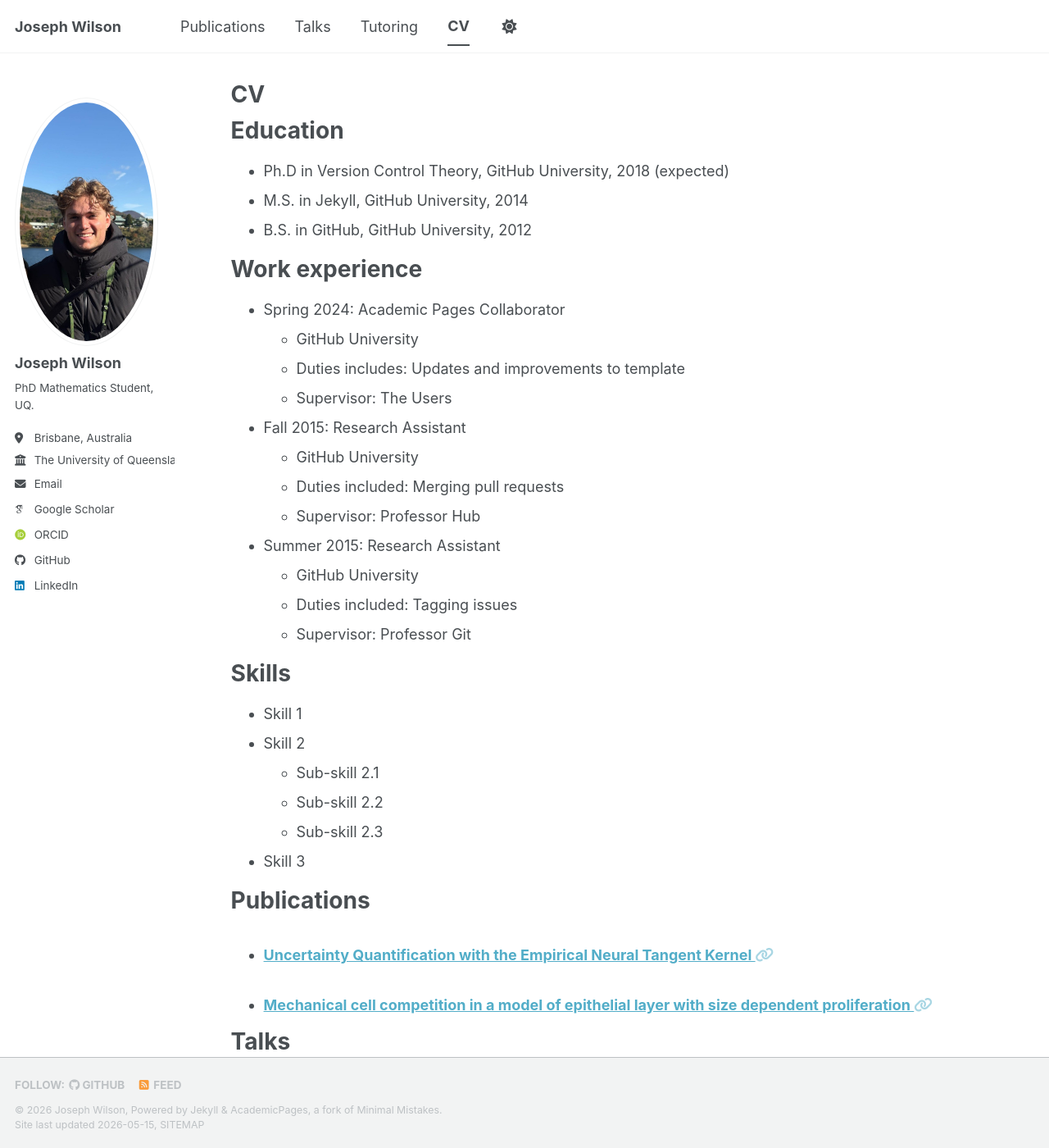
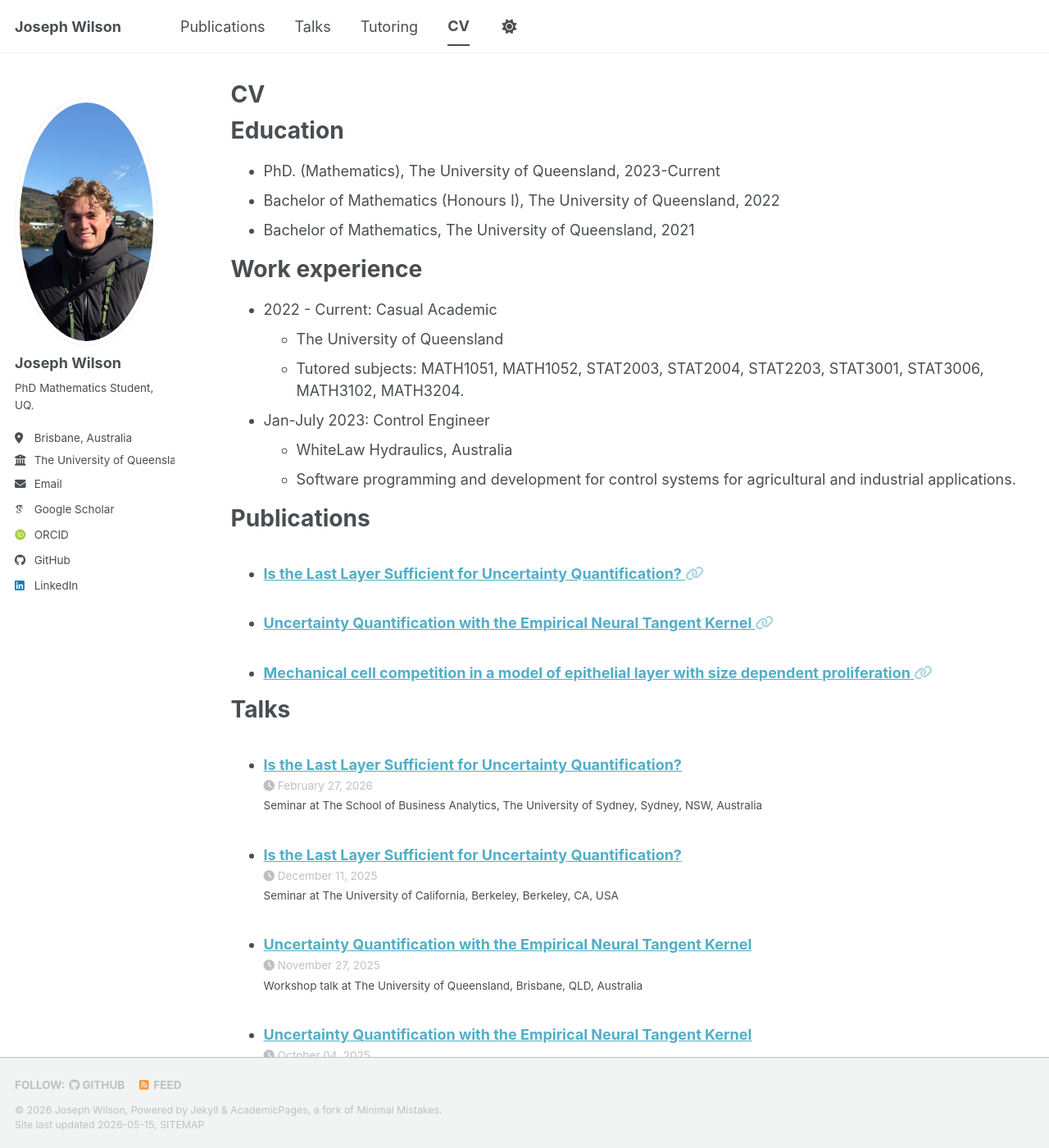
Before and after one commit to josephwilsonmaths/josephwilsonmaths.github.io, a Jekyll site: the page built from _pages/cv.md, in a window 1280 px wide and 1400 px high. Shown: the whole window at 82% size. Built offline with Jekyll 4.4.1, drawn with Linux system fonts in a browser that asks for light colours; some web fonts are replaced; a script bundle is joined from its source files by our own code; library files that are not in the unit come from our copies; some of the changed text lies outside the part shown.

Commit message:
Updated CV

```diff
--- a/_pages/cv.md
+++ b/_pages/cv.md
@@ -11,35 +11,19 @@ redirect_from:
 
 Education
 ======
-* Ph.D in Version Control Theory, GitHub University, 2018 (expected)
-* M.S. in Jekyll, GitHub University, 2014
-* B.S. in GitHub, GitHub University, 2012
+* PhD. (Mathematics), The University of Queensland, 2023-Current
+* Bachelor of Mathematics (Honours I), The University of Queensland, 2022
+* Bachelor of Mathematics, The University of Queensland, 2021
 
 Work experience
 ======
-* Spring 2024: Academic Pages Collaborator
-  * GitHub University
-  * Duties includes: Updates and improvements to template
-  * Supervisor: The Users
+* 2022 - Current: Casual Academic
+  * The University of Queensland
+  * Tutored subjects: MATH1051, MATH1052, STAT2003, STAT2004, STAT2203, STAT3001, STAT3006, MATH3102, MATH3204.
 
-* Fall 2015: Research Assistant
-  * GitHub University
-  * Duties included: Merging pull requests
-  * Supervisor: Professor Hub
-
-* Summer 2015: Research Assistant
-  * GitHub University
-  * Duties included: Tagging issues
-  * Supervisor: Professor Git
-
-Skills
-======
-* Skill 1
-* Skill 2
-  * Sub-skill 2.1
-  * Sub-skill 2.2
-  * Sub-skill 2.3
-* Skill 3
+* Jan-July 2023: Control Engineer
+  * WhiteLaw Hydraulics, Australia
+  * Software programming and development for control systems for agricultural and industrial applications.
 
 Publications
 ======
@@ -53,12 +37,6 @@ Talks
     {% include archive-single-talk-cv.html  %}
   {% endfor %}</ul>
 
-Teaching
+Service
 ======
-  <ul>{% for post in site.teaching reversed %}
-    {% include archive-single-cv.html %}
-  {% endfor %}</ul>
-
-Service and leadership
-======
-* Currently signed in to 43 different slack teams
+* Coordinator of the Mathematical Aspects of Machine Learning (MAML) seminar series at the University of Queensland, 2025 - current.
```
Also changed, not shown: _pages/about.md (+0 -2 lines), _publications/2025-01-20-is_the_last_layer_sufficient_for_uncertainty_quantification.md (added, +11 -0 lines).
